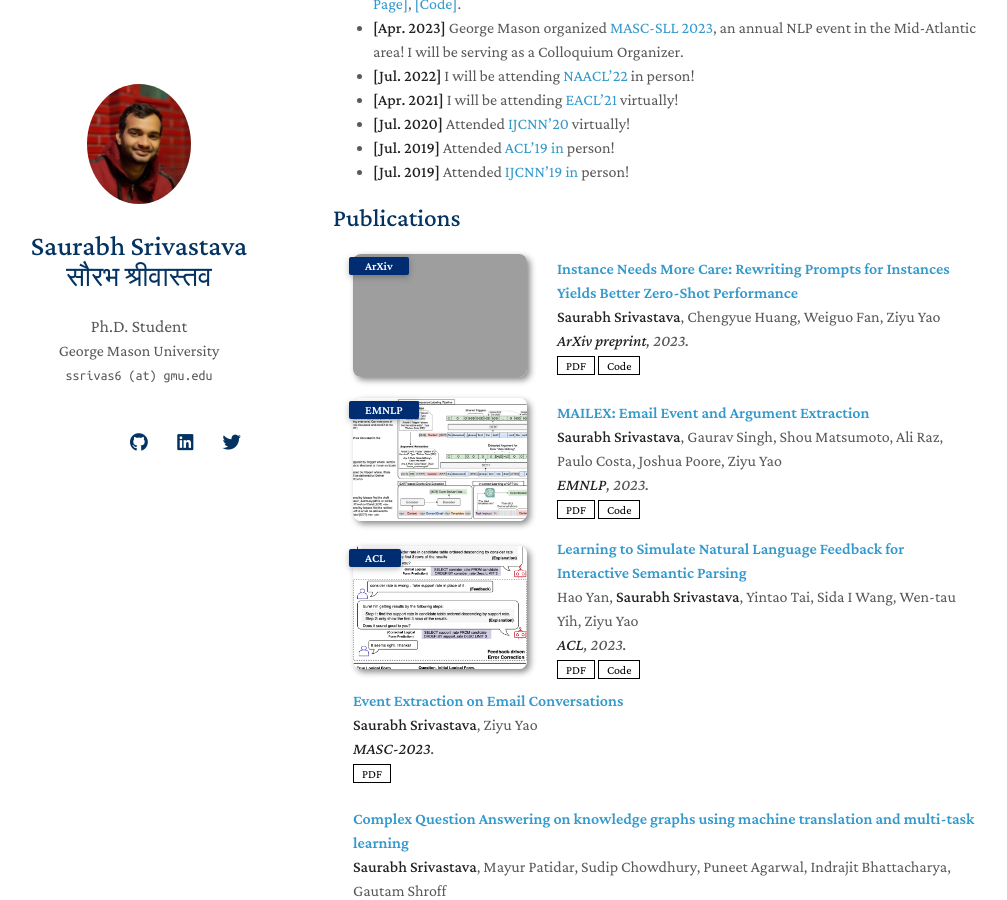
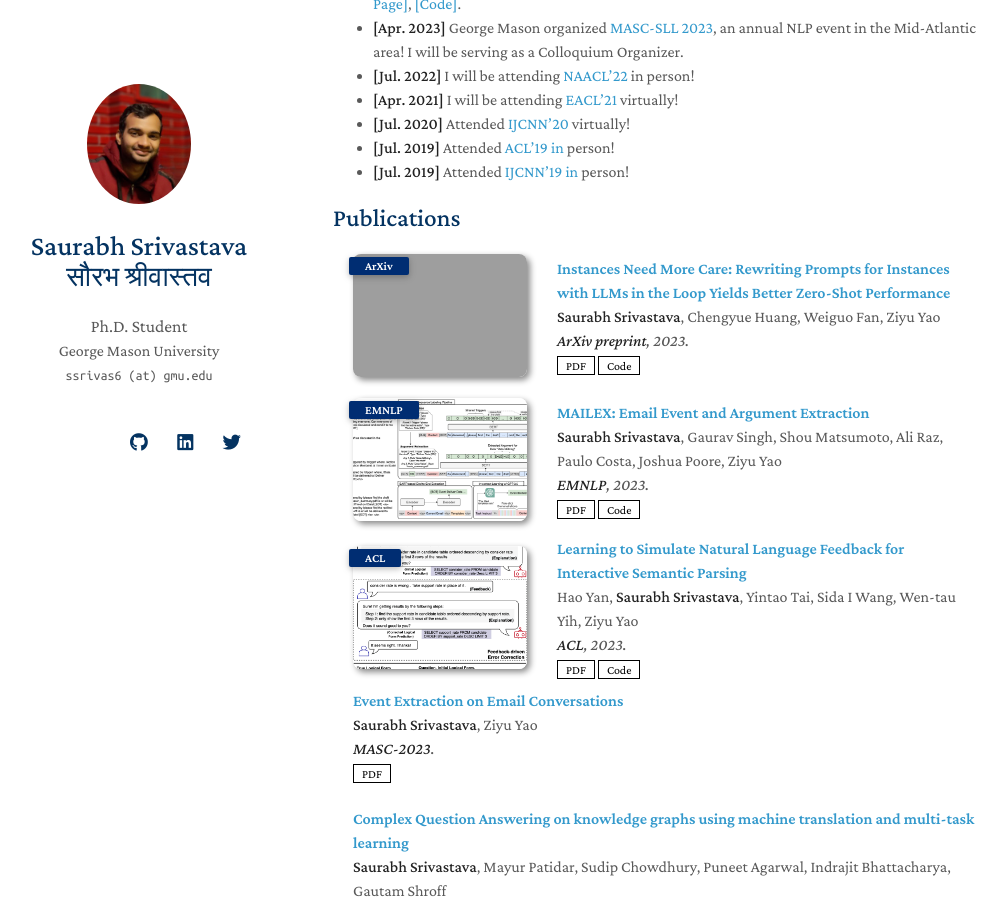
Before and after one commit to salokr/salokr.github.io, a Jekyll site: the page built from index.md, in a window 1280 px wide and 900 px high, scrolled down 1066 px. Shown: the whole window, without its empty margins (137-1144 px from the left). Built offline with Jekyll 4.4.1, drawn with Linux system fonts in a browser that asks for light colours; nearby versions of some CDN libraries; a style sheet for code colours, icons or effects is not loaded; our own code applies the rules of GitHub Pages for plain Markdown files; grey boxes are pictures that could not be loaded.

Commit message:
Update publications.md

```diff
--- a/_includes/publications.md
+++ b/_includes/publications.md
@@ -11,7 +11,8 @@
   </div>
 
   <div class="col-sm-9" style="position: relative;padding-right: 15px;padding-left: 20px;">
-    <div class="title"><a href="https://arxiv.org/abs/2310.02107.pdf">Instance Needs More Care: Rewriting Prompts for Instances Yields Better Zero-Shot Performance</a></div>
+    <div class="title"><a href="https://arxiv.org/abs/2310.02107.pdf">Instances Need More Care: Rewriting Prompts for Instances with LLMs in the Loop Yields Better Zero-Shot Performance
+</a></div>
     <div class="author"><strong>Saurabh Srivastava</strong>, Chengyue Huang, Weiguo Fan, Ziyu Yao</div>
     <div class="periodical"><em><strong>ArXiv preprint</strong>, 2023.</em></div>
     <div class="links">
```
